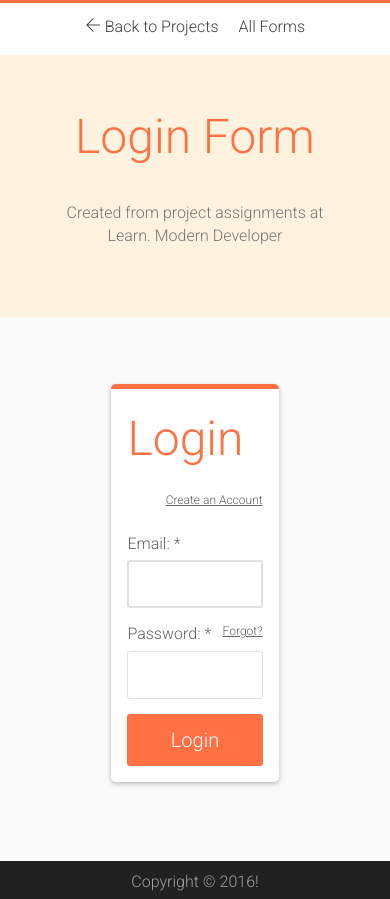
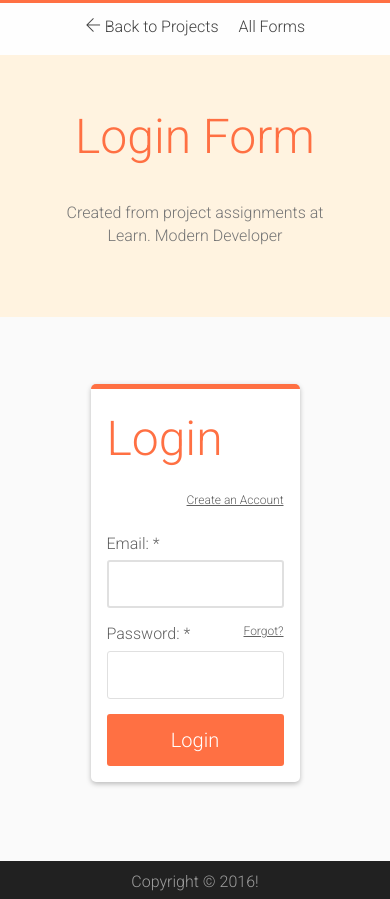
Before and after one commit to jmatembu/jmatembu.github.io, a plain HTML site: page projects/web-forms/login.html in a window 390 px wide. Drawn offline with Linux system fonts and the light colour scheme.

Commit message:
Fix width issue on mobile

```diff
--- a/projects/web-forms/css/form.css
+++ b/projects/web-forms/css/form.css
@@ -728,7 +728,7 @@ textarea.invalid {
 		width: 70%;
 		margin: 0 auto;
 	}
-  .login,
+/*  .login,
   .signup,
   .search,
   .color-builder,
@@ -736,7 +736,7 @@ textarea.invalid {
   .questionnaire {
     width: 80%;
   }
-  /*.appointment {
+	.appointment {
     width: 90%;
   }*/
 }
```
